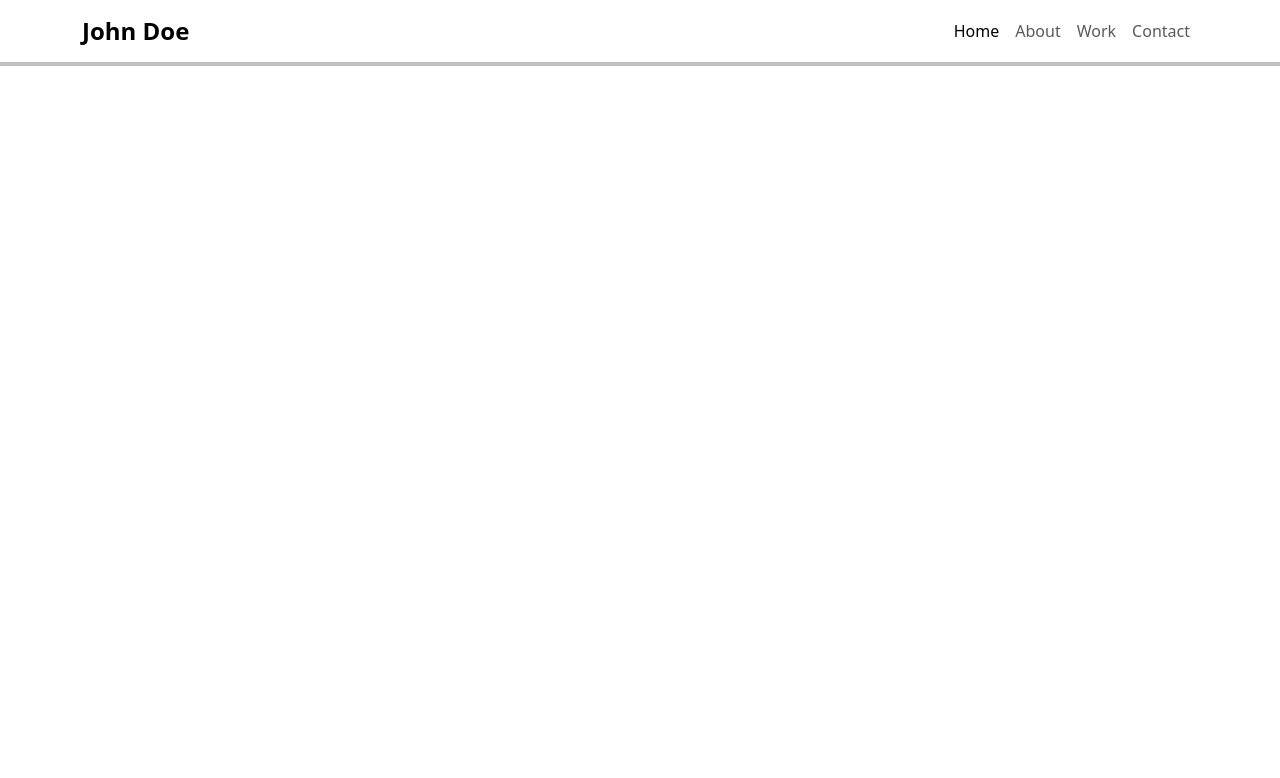
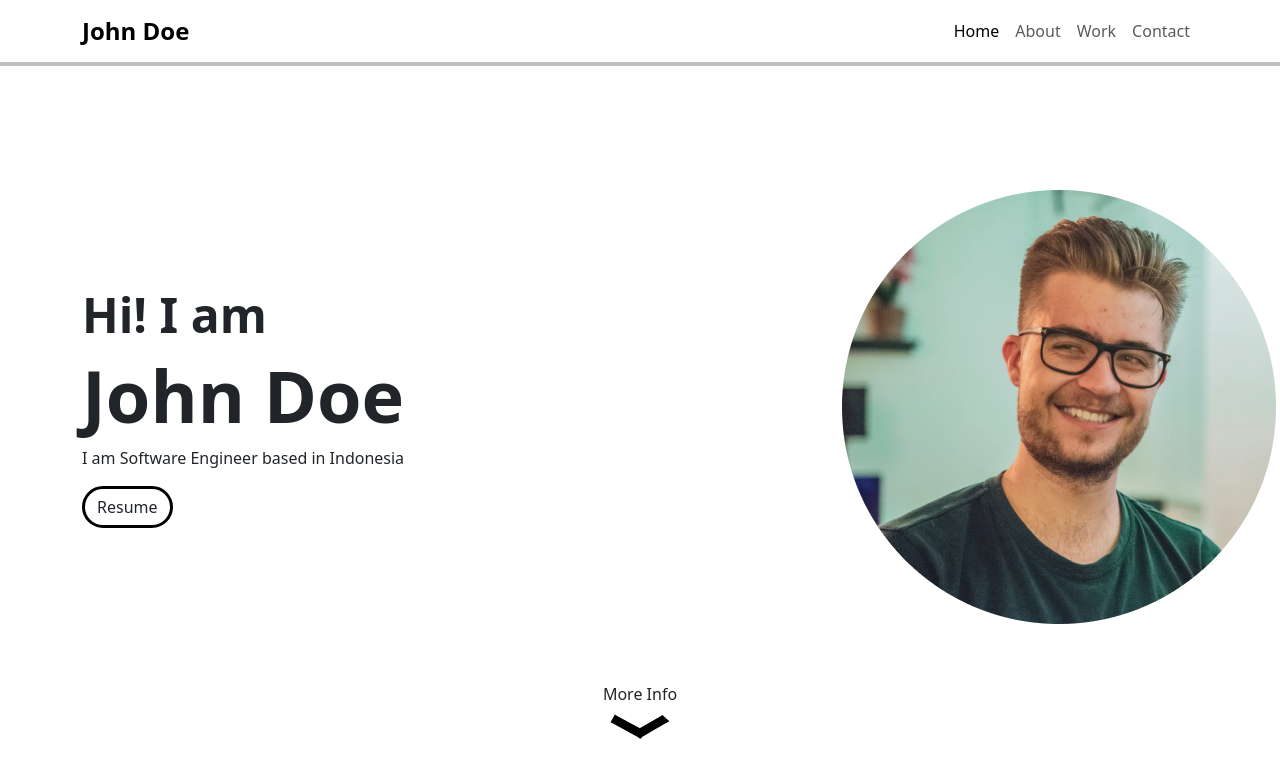
Before and after one commit to riizkyfeb/portfolio-codingstudio, a plain HTML site: page index.html in a window 1280 px wide. Drawn offline with nearby package versions, Linux system fonts and the light colour scheme.

Commit message:
add home

```diff
--- a/index.html
+++ b/index.html
@@ -36,7 +36,24 @@
         </div>
       </div>
     </nav>
-
+    <!-- Home -->
+    <section id="home" class="home container">
+      <div class="row d-flex align-items-center">
+        <div class="col-8">
+          <h3 class="fw-semibold">Hi! I am</h3>
+          <h1 class="fw-bold">John Doe</h1>
+          <p>I am Software Engineer based in Indonesia</p>
+          <a class="btn button" href="img/potrait.png" download>Resume</a>
+        </div>
+        <div class="col-4">
+          <img src="img/potrait.png" alt="Potrait" />
+        </div>
+      </div>
+      <div class="arrow w-100 d-flex align-items-center flex-column mt-5">
+        <a class="text-decoration-none text-dark" href="#about">More Info</a>
+        <img class="mt-2" src="img/arrow.svg" alt="arrow icon" />
+      </div>
+    </section>
     <!-- Bootstrap -->
     <script src="https://cdn.jsdelivr.net/npm/@popperjs/core@2.11.6/dist/umd/popper.min.js" integrity="sha384-oBqDVmMz9ATKxIep9tiCxS/Z9fNfEXiDAYTujMAeBAsjFuCZSmKbSSUnQlmh/jp3" crossorigin="anonymous"></script>
     <script src="https://cdn.jsdelivr.net/npm/bootstrap@5.3.0-alpha1/dist/js/bootstrap.min.js" integrity="sha384-mQ93GR66B00ZXjt0YO5KlohRA5SY2XofN4zfuZxLkoj1gXtW8ANNCe9d5Y3eG5eD" crossorigin="anonymous"></script>
--- a/style.css
+++ b/style.css
@@ -1,4 +1,47 @@
+section {
+  padding-top: 128px;
+}
+
+.btn.button {
+  border: 3px solid black;
+  border-radius: 24px;
+}
+
+.btn.button:hover {
+  border: 3px solid black;
+  background-color: black;
+  color: white;
+}
+
 .navbar {
   background-color: white;
   box-shadow: 0 0 0 4px rgba(0, 0, 0, 0.25);
 }
+
+.home h1 {
+  font-size: 72px;
+}
+
+.home h3 {
+  font-size: 48px;
+}
+
+.home .arrow img {
+  width: 60px;
+}
+
+.arrow {
+  animation: 2s upDown infinite;
+}
+
+@keyframes upDown {
+  0% {
+    transform: translateY(0);
+  }
+  50% {
+    transform: translateY(10px);
+  }
+  100% {
+    transform: translateY(0);
+  }
+}
```
